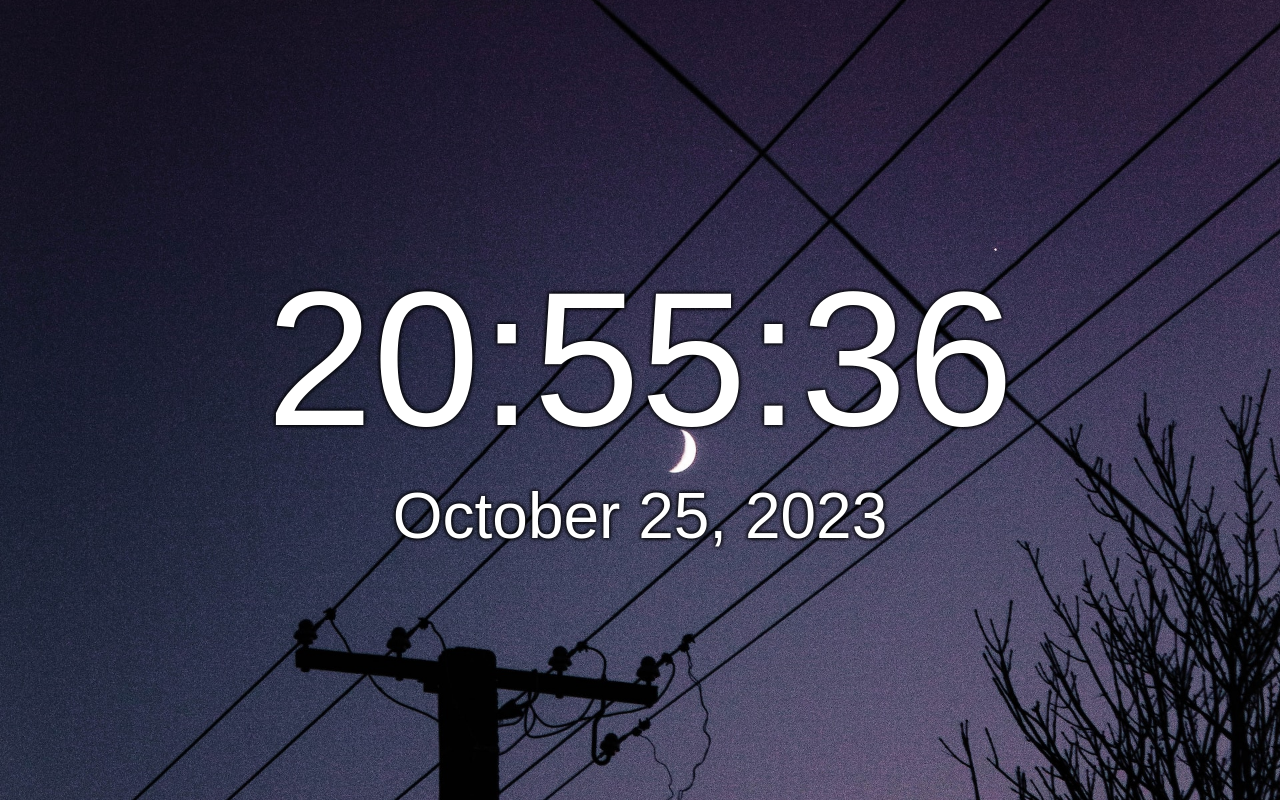
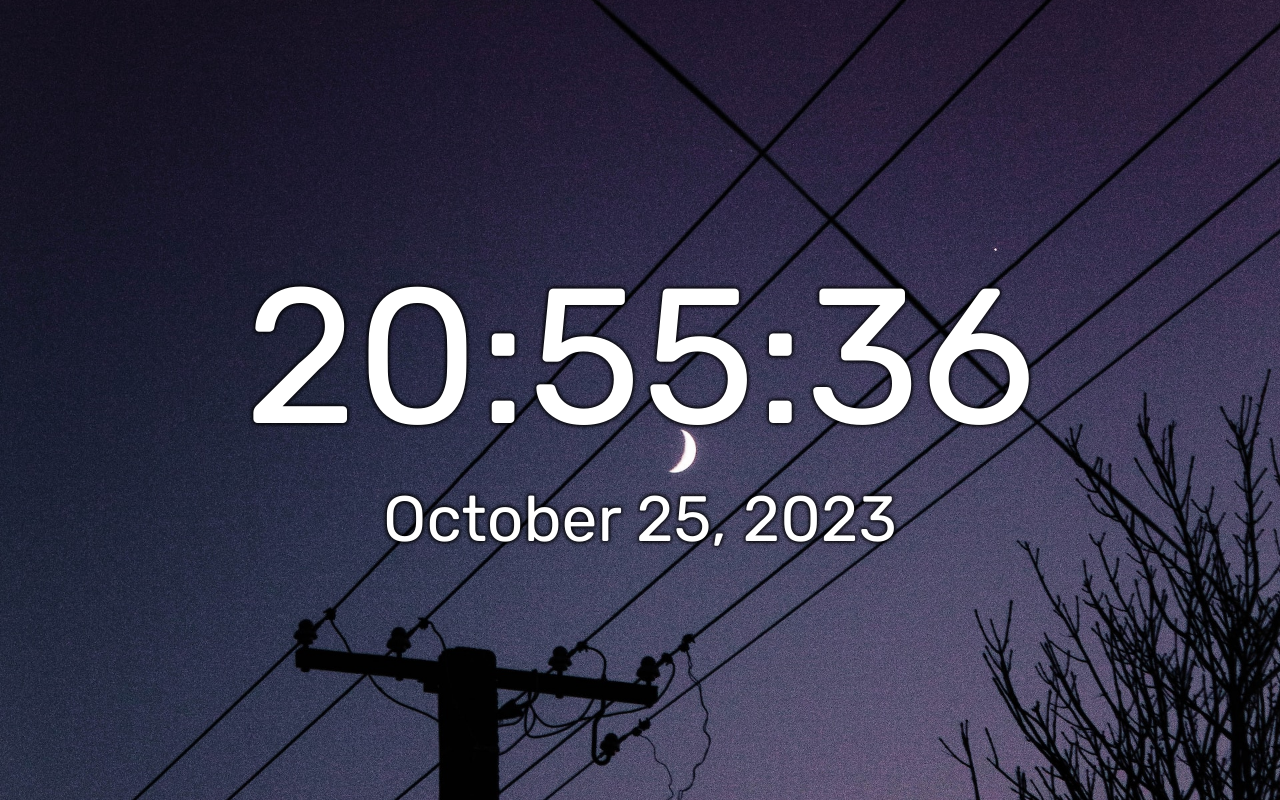
Before and after one commit to helisamos/aesthetic-time, a plain HTML site: page index.html in a window 1280 px wide. Drawn offline with Linux system fonts and the light colour scheme.

Commit message:
Update styles.css

```diff
--- a/styles.css
+++ b/styles.css
@@ -1,5 +1,5 @@
 body {
-    font-family: 'Arial', sans-serif;
+    font-family: 'Rubik', sans-serif;
     color: white;
     height: 100vh;
     margin: 0;
```
